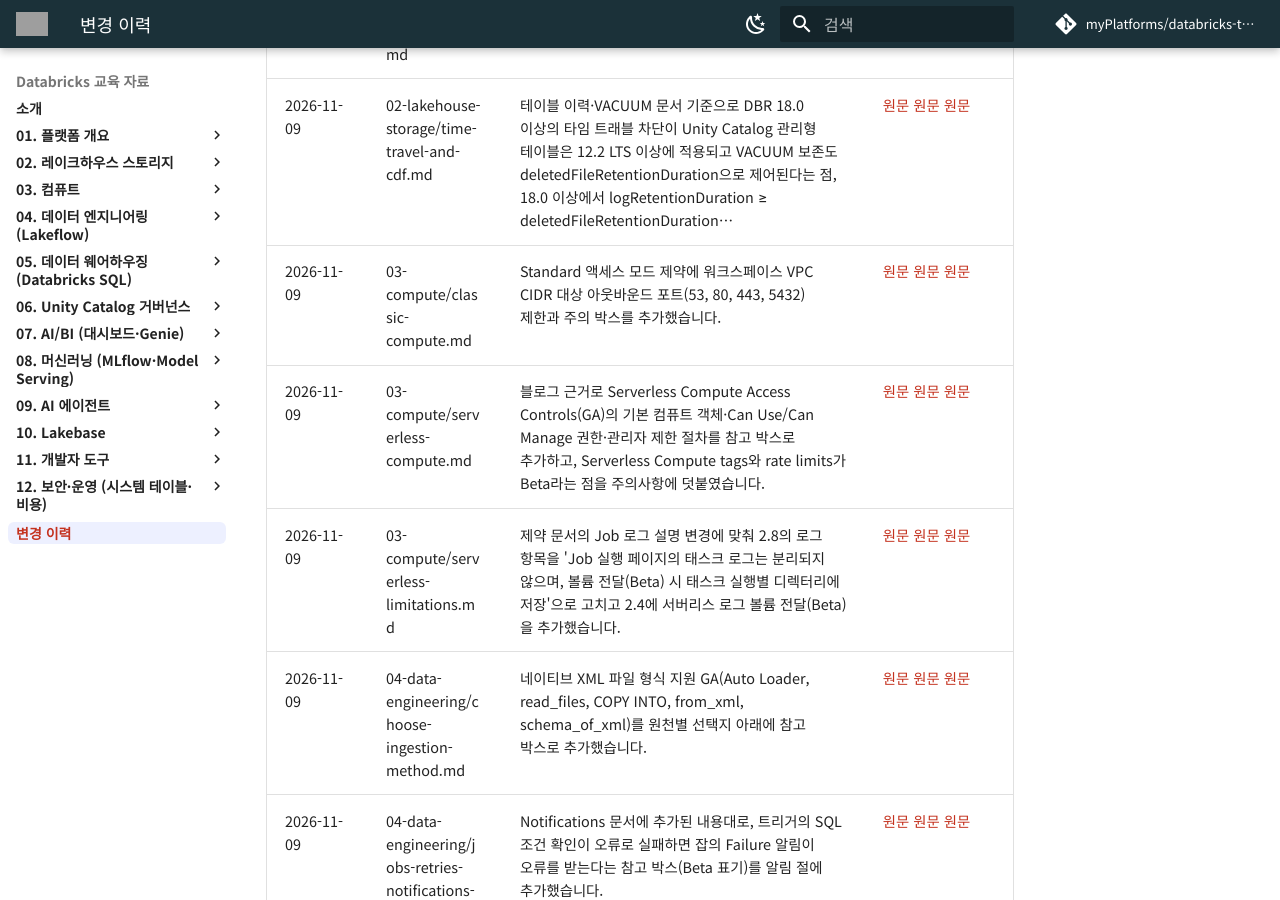
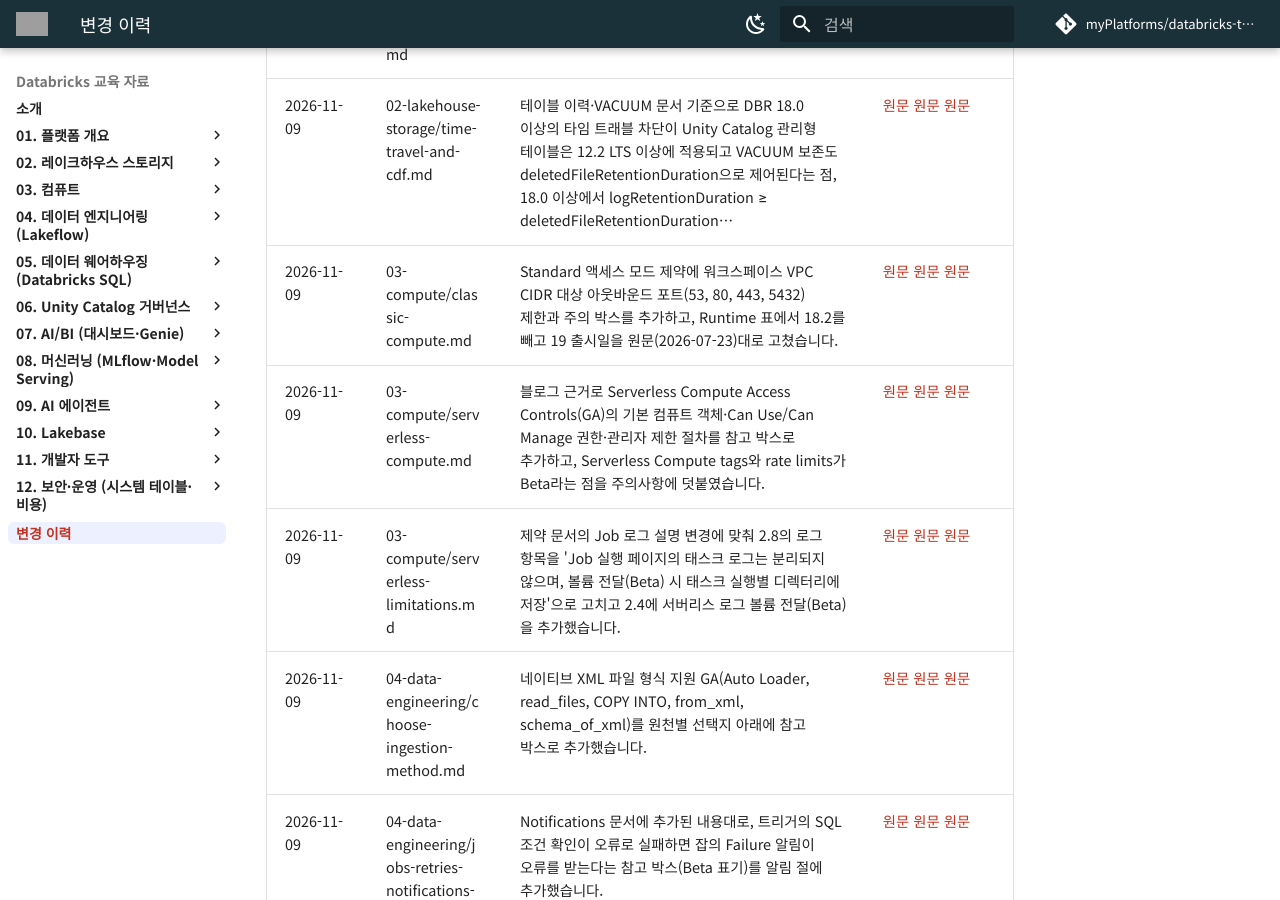
Before and after one commit to myPlatforms/databricks-training, an MkDocs documentation site: the page built from docs/updates.md, in a window 1280 px wide and 900 px high, scrolled down 864 px. Built offline with MkDocs 1.6.1 and Material for MkDocs 9.7.7, drawn with Linux system fonts in a browser that asks for light colours; some web fonts are replaced; comment, search, counter and statistics services are not loaded; grey boxes are pictures that could not be loaded.

Commit message:
ch03 classic-compute: Runtime 19 release date per release notes (2026-07-23)
Review of the 2026-11-09 refresh against sources: 22 of 23 changed facts match
the cited docs and blogs. The Runtime table kept a pre-existing wrong release
date for 19 (2026-06-15; the Runtime release notes page shows July 23, 2026).
Also align the "as of" date with the page basis date (2026-11-09).

Co-authored-by: Isaac <no-reply@databricks.com>

```diff
--- a/docs/updates.md
+++ b/docs/updates.md
@@ -10,7 +10,7 @@
 | 2026-11-09 | 02-lakehouse-storage/managed-vs-external-tables.md | 관리형 테이블 문서가 카탈로그 커밋은 기본 꺼짐이지만 자동 업그레이드가 새 스키마의 새 테이블에서 켤 수 있다는 예외와, 예측 최적화가 기본 활성화(계정 생성일 조건 삭제)라고 바뀐 점을 3.4 외부 쓰기 절에 참고 박스로 추가했습니다. | [원문](https://docs.databricks.com/aws/en/tables/managed) |
 | 2026-11-09 | 02-lakehouse-storage/table-layout-optimization.md | 예측 최적화 문서가 계정 생성일·순차 적용 일정 없이 '기본 활성화'로 바뀌어 2.3 표의 기본 설정 행을 고쳤습니다. | [원문](https://docs.databricks.com/aws/en/delta/clustering) [원문](https://docs.databricks.com/aws/en/optimizations/predictive-optimization) [원문](https://docs.databricks.com/aws/en/sql/language-manual/sql-ref-syntax-ddl-create-table-using) |
 | 2026-11-09 | 02-lakehouse-storage/time-travel-and-cdf.md | 테이블 이력·VACUUM 문서 기준으로 DBR 18.0 이상의 타임 트래블 차단이 Unity Catalog 관리형 테이블은 12.2 LTS 이상에 적용되고 VACUUM 보존도 deletedFileRetentionDuration으로 제어된다는 점, 18.0 이상에서 logRetentionDuration ≥ deletedFileRetentionDuration… | [원문](https://docs.databricks.com/aws/en/sql/language-manual/sql-ref-syntax-ddl-create-table-using) [원문](https://docs.databricks.com/aws/en/tables/history) [원문](https://docs.databricks.com/aws/en/tables/operations/vacuum) |
-| 2026-11-09 | 03-compute/classic-compute.md | Standard 액세스 모드 제약에 워크스페이스 VPC CIDR 대상 아웃바운드 포트(53, 80, 443, 5432) 제한과 주의 박스를 추가했습니다. | [원문](https://docs.databricks.com/aws/en/compute/access-mode-limitations) [원문](https://docs.databricks.com/aws/en/release-notes/product/2026/november#new-jobs-compute-defaults-to-auto-access-mode) [원문](https://docs.databricks.com/aws/en/release-notes/runtime/) |
+| 2026-11-09 | 03-compute/classic-compute.md | Standard 액세스 모드 제약에 워크스페이스 VPC CIDR 대상 아웃바운드 포트(53, 80, 443, 5432) 제한과 주의 박스를 추가하고, Runtime 표에서 18.2를 빼고 19 출시일을 원문(2026-07-23)대로 고쳤습니다. | [원문](https://docs.databricks.com/aws/en/compute/access-mode-limitations) [원문](https://docs.databricks.com/aws/en/release-notes/product/2026/november#new-jobs-compute-defaults-to-auto-access-mode) [원문](https://docs.databricks.com/aws/en/release-notes/runtime/) |
 | 2026-11-09 | 03-compute/serverless-compute.md | 블로그 근거로 Serverless Compute Access Controls(GA)의 기본 컴퓨트 객체·Can Use/Can Manage 권한·관리자 제한 절차를 참고 박스로 추가하고, Serverless Compute tags와 rate limits가 Beta라는 점을 주의사항에 덧붙였습니다. | [원문](https://docs.databricks.com/aws/en/compute/configure) [원문](https://docs.databricks.com/aws/en/compute/serverless/limitations) [원문](https://docs.databricks.com/aws/en/release-notes/product/2026/october) |
 | 2026-11-09 | 03-compute/serverless-limitations.md | 제약 문서의 Job 로그 설명 변경에 맞춰 2.8의 로그 항목을 'Job 실행 페이지의 태스크 로그는 분리되지 않으며, 볼륨 전달(Beta) 시 태스크 실행별 디렉터리에 저장'으로 고치고 2.4에 서버리스 로그 볼륨 전달(Beta)을 추가했습니다. | [원문](https://docs.databricks.com/aws/en/compute/configure) [원문](https://docs.databricks.com/aws/en/compute/serverless/limitations) [원문](https://docs.databricks.com/aws/en/release-notes/product/2026/october) |
 | 2026-11-09 | 04-data-engineering/choose-ingestion-method.md | 네이티브 XML 파일 형식 지원 GA(Auto Loader, read_files, COPY INTO, from_xml, schema_of_xml)를 원천별 선택지 아래에 참고 박스로 추가했습니다. | [원문](https://docs.databricks.com/aws/en/release-notes/product/2026/october#native-xml-file-format-support-is-now-generally-available) [원문](https://www.databricks.com/blog/push-based-cdc-unity-catalog-zerobus-ingest-and-debezium) [원문](https://www.databricks.com/blog/read-dont-copy-replacing-file-and-api-feeds-opensharing-part-1-why) |
```
Also changed, not shown: docs/03-compute/classic-compute.md (+2 -2 lines).
